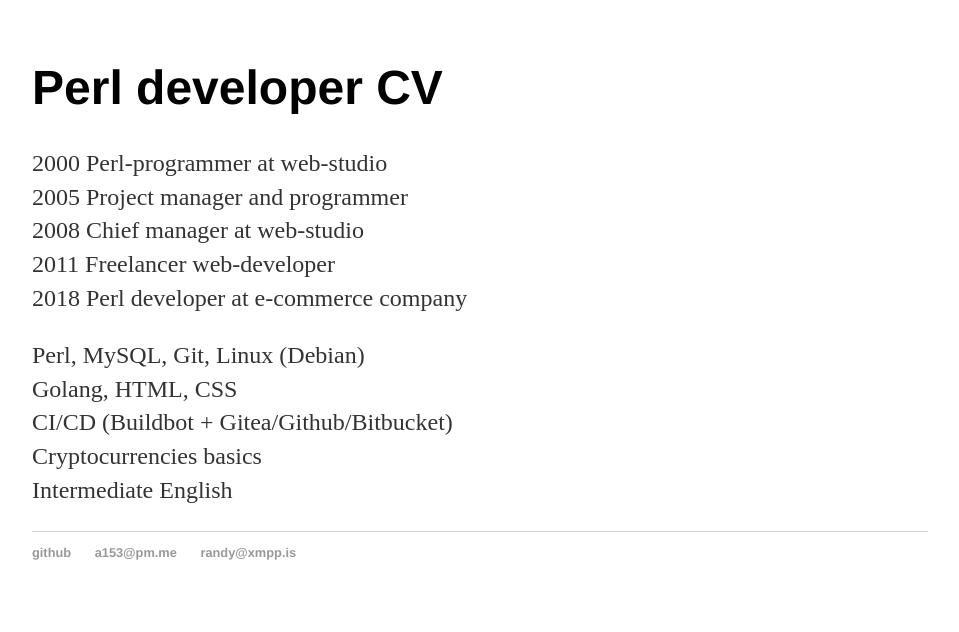
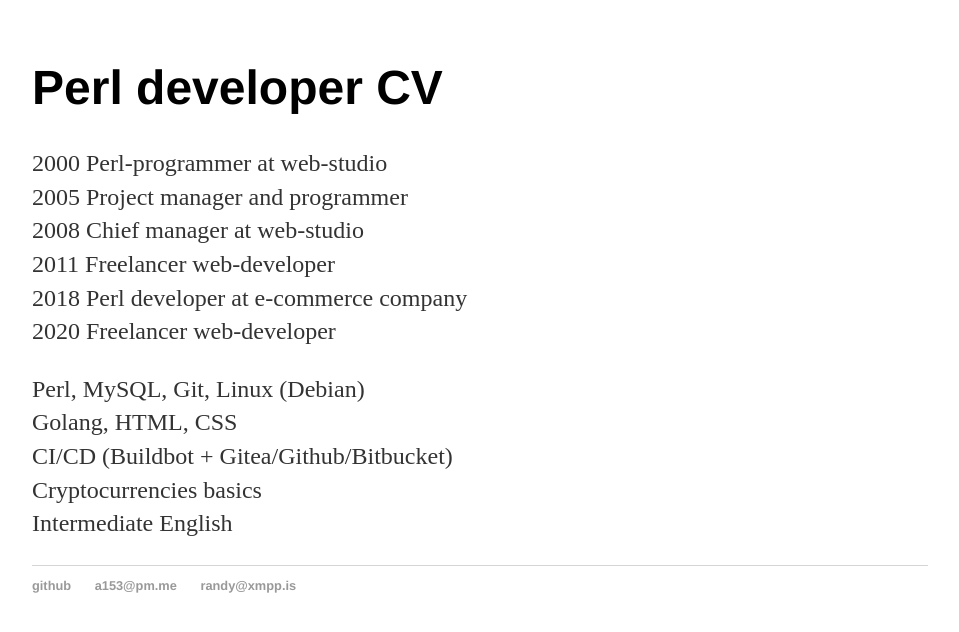
Before and after one commit to aa153/aa153.github.io, a Jekyll site: the page built from index.html, in a window 1280 px wide. Shown: the top 632 px of the page, without its empty margins (160-1119 px from the left). Built offline with Jekyll 4.4.1, drawn with Linux system fonts in a browser that asks for light colours.

Commit message:
Update index.html

```diff
--- a/index.html
+++ b/index.html
@@ -12,6 +12,7 @@ title: Perl developer resume
 		2008 Chief manager at web-studio<br>
 		2011 Freelancer web-developer<br>
 		2018 Perl developer at e-commerce company<br>
+		2020 Freelancer web-developer<br>
 	</p>
 
 	<p>
```
